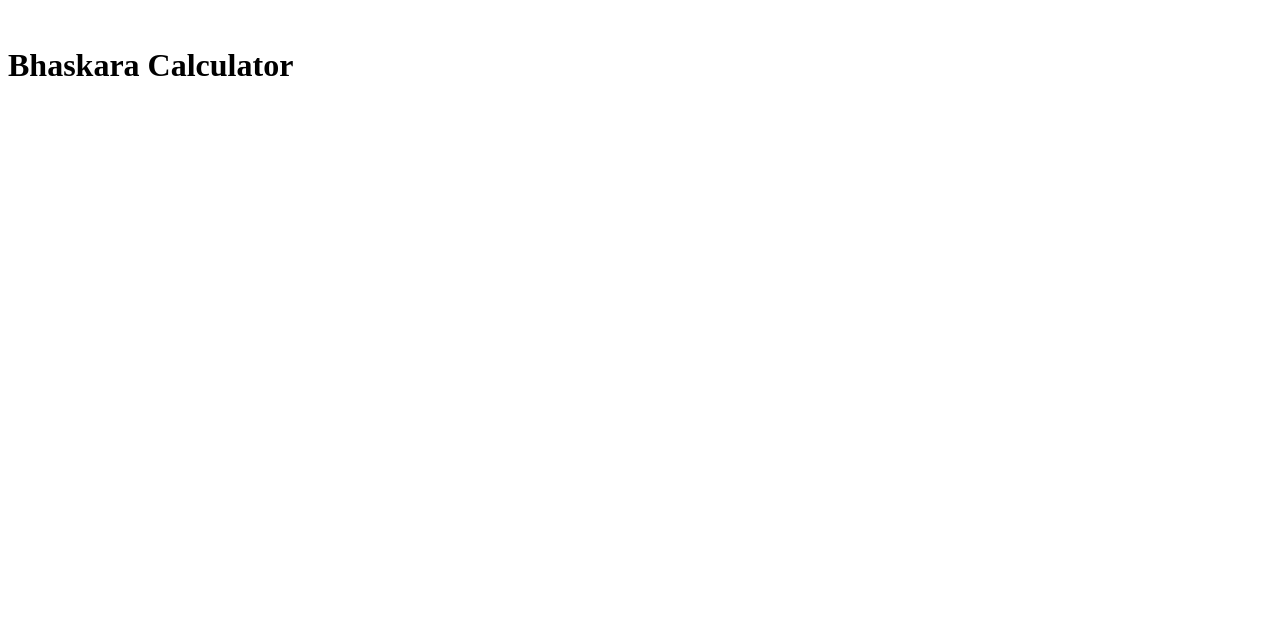
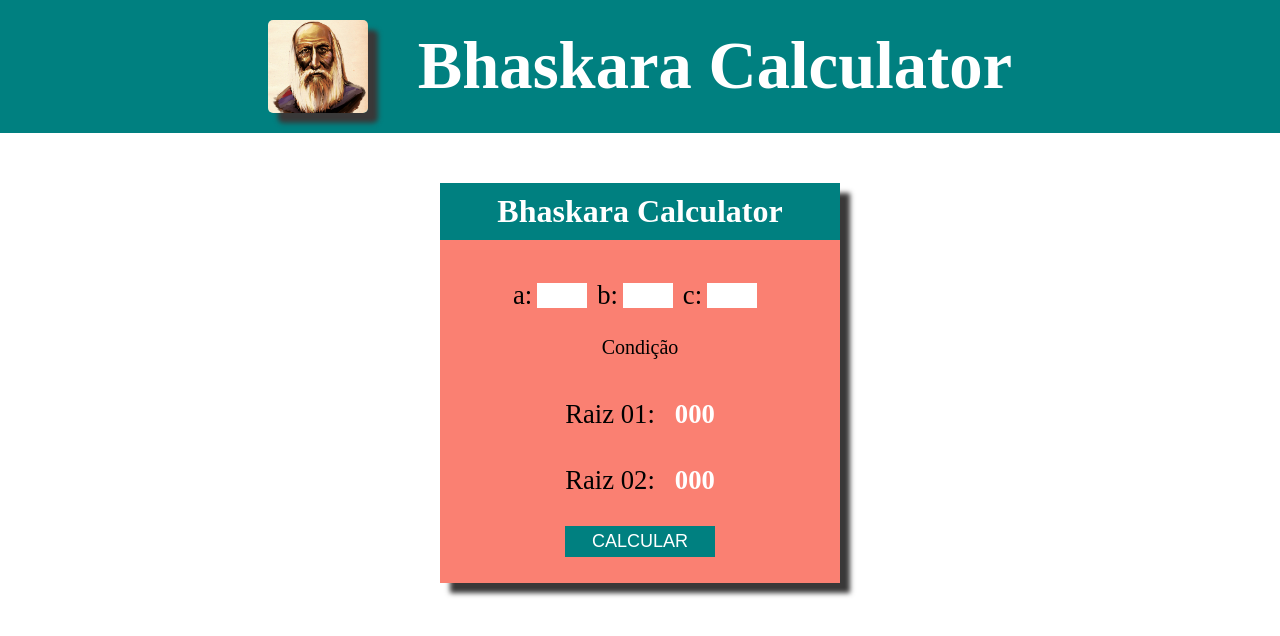
Before and after one commit to ArpnetInfor/Bhaskara, a plain HTML site: page index.html in a window 1280 px wide. Drawn offline with Linux system fonts and the light colour scheme.

Commit message:
style
style configuration

```diff
--- a/index.html
+++ b/index.html
@@ -10,8 +10,33 @@
 <body>
     <div class="container">
         <div class="banner">
-            <img src="" alt="">
+            <img src="img/bhaskara.png" alt="">
             <h1>Bhaskara Calculator</h1>
+        </div>
+        <div class="boxContainer">
+            <h1>Bhaskara Calculator</h1>
+
+            <div class="dados">
+                <legend>a:</legend>
+                <input type="number" id="num1">
+                <legend>b:</legend>
+                <input type="number" id="num2">
+                <legend>c:</legend>
+                <input type="number" id="num3">
+            </div>
+
+            <p id="condicao">Condição</p>
+
+            <div class="raiz1">
+                <legend>Raiz 01:</legend>
+                <span id="res1">000</span>
+            </div>
+            <div class="raiz2">
+                <legend>Raiz 02:</legend>
+                <span id="res2">000</span>
+            </div>
+
+            <button id="calcular">CALCULAR</button>
         </div>
     </div>
 
--- a/stylo.css
+++ b/stylo.css
@@ -0,0 +1,142 @@
+*{
+    margin: 0;
+    padding: 0;
+    box-sizing: border-box;
+}
+
+.container{
+    width: 100vw;
+    height: 100vh;
+    display: flex;
+    justify-content: start;
+    flex-direction: column;
+    align-items: center;
+}
+
+.banner{
+    display: flex;
+    justify-content: center;
+    flex-direction: row;
+    align-items: center;
+    padding: 20px;
+    background-color: teal;
+    width: 100%;
+
+}
+.banner img{
+    width: 100px;
+    margin-right: 50px;
+    border-radius: 5px;
+    box-shadow: 10px 10px 5px #393838;
+}
+
+.banner h1{
+    color: white;
+    font-size: 50pt;
+}
+
+.boxContainer{
+    width: 400px;
+    height: 400px;
+    display: flex;
+    justify-content: start;
+    flex-direction: column;
+    align-items: center;
+    margin-top: 50px;
+    background-color: salmon;
+
+    box-shadow: 10px 10px 5px #393838;
+}
+
+.boxContainer h1{
+    background-color: teal;
+    width: 100%;
+    padding: 10px;
+    color: white;
+    text-align: center;
+}
+
+.boxContainer p{
+    width: 100%;
+    font-size: 15pt;
+    text-align: center;
+    margin: 15px
+}
+.boxContainer button{
+    margin-top: 20px;
+    width: 150px;
+    padding: 5px;
+    font-size: large;
+    border: none;
+    cursor: pointer;
+    background-color: teal;
+    color: white;
+}
+
+button:hover{
+    background-color: black;
+}
+
+.dados{
+    width: 100%;
+    padding: 10px;
+    display: flex;
+    justify-content: center;
+    flex-direction: row;
+    align-items: center;
+    margin-top: 30px;
+}
+
+.dados input{
+    width: 50px;
+    height: 25px;
+    margin-right: 10px;
+    border: none;
+}
+
+.dados legend{
+    font-size: 20pt;
+    margin-right: 5px;
+}
+
+.raiz1{
+    width: 100%;
+    display: flex;
+    justify-content: center;
+    flex-direction: row;
+    align-items: center;
+    margin-top: 15px;
+    padding: 10px;
+}
+
+.raiz1 legend{
+    font-size: 20pt;
+    margin-right: 20px;
+}
+
+.raiz1 span{
+    font-size: 20pt;
+    color: white;
+    font-weight: bold;
+}
+
+.raiz2{
+    width: 100%;
+    display: flex;
+    justify-content: center;
+    flex-direction: row;
+    align-items: center;
+    margin-top: 15px;
+    padding: 10px;
+}
+
+.raiz2 legend{
+    font-size: 20pt;
+    margin-right: 20px;
+}
+
+.raiz2 span{
+    font-size: 20pt;
+    color: white;
+    font-weight: bold;
+}
```
Also changed, not shown: img/bhaskara.png (added).
